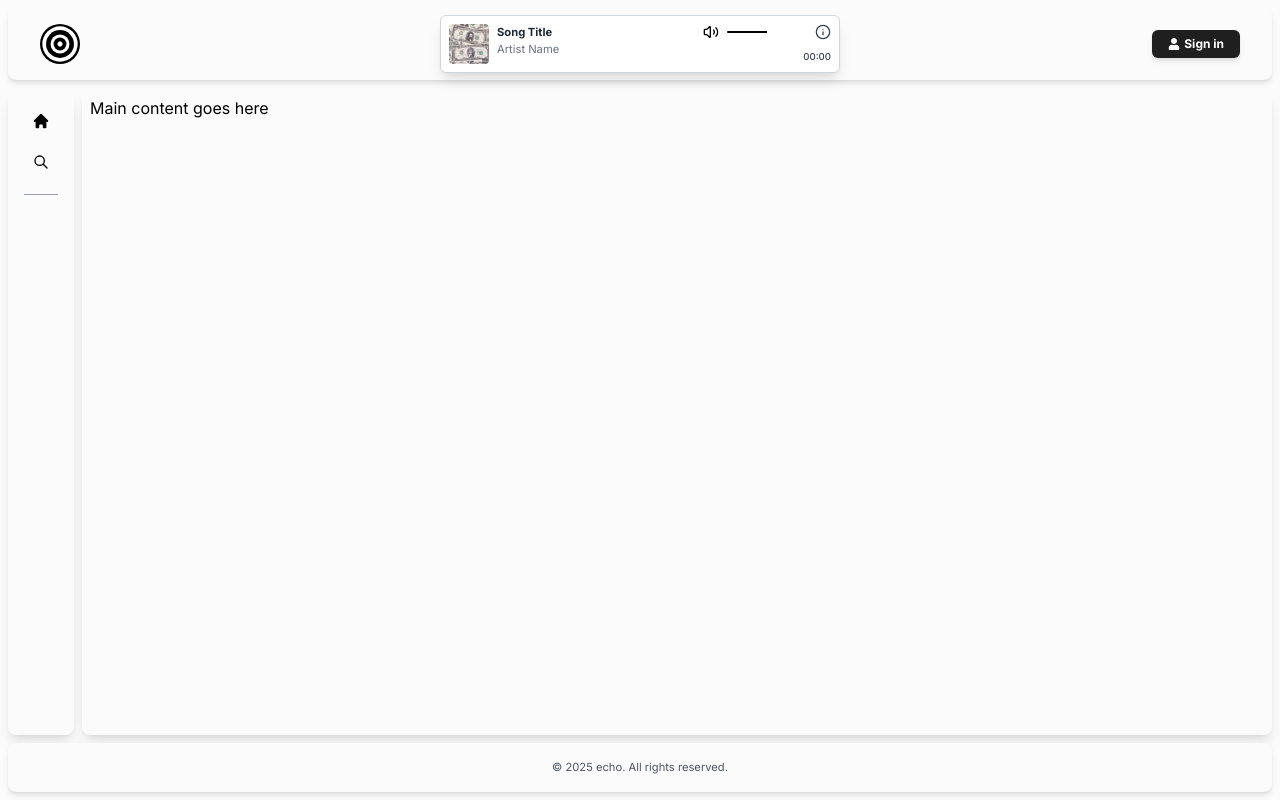
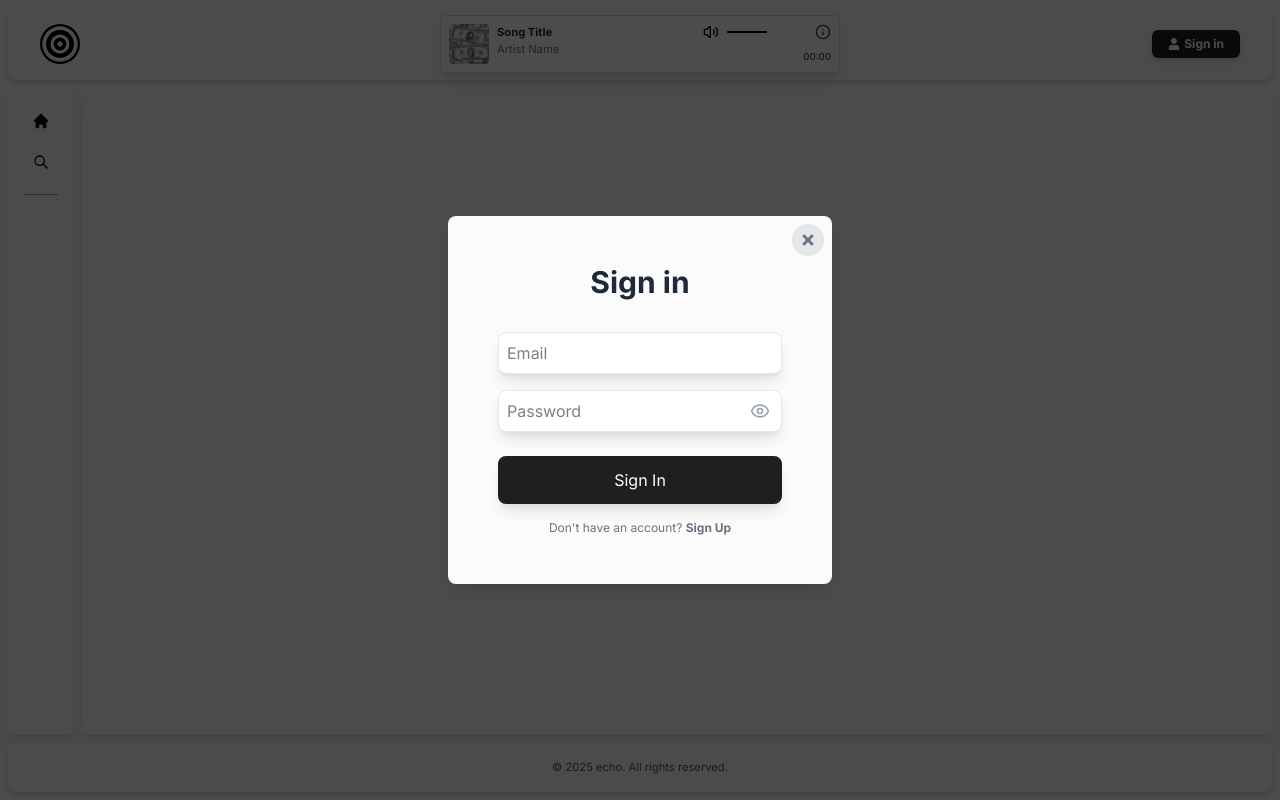
Before and after one commit to CurlCreep/backend-marketplace, a Next.js app in the folder frontend/: page / in a window 1280 px wide. Both pictures are taken after a click on the button "Sign in". Built offline with nearby package versions, Linux system fonts and the light colour scheme; no server answers.

Commit message:
added sign in form

```diff
--- /dev/null
+++ b/frontend/app/components/form.tsx
@@ -0,0 +1,75 @@
+import React, { useState } from "react";
+import { Eye, EyeOff } from "lucide-react";
+import { FaTimes } from "react-icons/fa";
+
+interface FormProps {
+    onClose: () => void;
+}
+
+export default function Form({ onClose }: FormProps) {
+    const [showPassword, setShowPassword] = useState(false);
+    return (
+        <div className="fixed inset-0 bg-black/70 flex items-center justify-center z-50">
+            <div className="flex-col bg-secondary-light dark:bg-secondary-dark p-6 rounded-lg shadow-lg relative w-full max-w-sm">
+                <button
+                className="absolute top-2 right-2 bg-gray-200 dark:bg-primary-dark rounded-full text-gray-500 hover:text-gray-700 dark:text-gray-200 dark:hover:text-white cursor-pointer w-8 h-8 flex items-center justify-center text-2xl leading-none"
+                onClick={onClose}
+                >
+                    <FaTimes size={16} color="currentColor" />
+                </button>
+
+                <div className="flex-col mt-2 items-center justify-center text-center p-4 w-fit mx-auto">
+                    <h1 className="text-3xl font-bold mb-8 bg-secondary-light dark:bg-secondary-dark text-gray-800 dark:text-gray-100">
+                        Sign in
+                    </h1>
+                    {/* Input fields */}
+                    <input
+                        type="email"
+                        placeholder="Email"
+                        className="w-full p-2 mb-4 rounded-lg bg-white focus:outline-none shadow-lg border border-gray-200"
+                    />
+                    <div className="relative w-full mb-6">
+                        <input
+                            type={showPassword ? "text" : "password"}
+                            placeholder="Password"
+                            className="w-full p-2 pr-10 rounded-lg bg-white focus:outline-none shadow-lg border border-gray-200"
+                        />
+                        <button
+                            type="button"
+                            className="absolute inset-y-0 right-3 flex items-center text-gray-400 hover:text-secondary-dark cursor-pointer"
+                            onClick={() => setShowPassword(!showPassword)}
+                        >
+                            {showPassword ? <EyeOff className="w-5 h-5" /> : <Eye className="w-5 h-5" />}
+                        </button>
+                    </div>
+                    <button
+                    type="button"
+                    className="relative overflow-hidden cursor-pointer w-full bg-primary-dark text-white dark:bg-secondary-gray p-3 rounded-lg shadow-lg group"
+                    >
+                        Sign In
+                        <span
+                            className="absolute right-4 top-1/2 -translate-y-1/2 translate-x-full opacity-0 group-hover:translate-x-0 group-hover:opacity-100 transition-all duration-300"
+                        >
+                            &rarr;
+                        </span>
+                    </button>
+
+                </div>
+
+
+                <div className="flex items-center w-fit mx-auto mb-6">
+                    <p className="text-gray-500 dark:text-gray-300 text-xs">
+                        Don't have an account?{" "}
+                        <button
+                        className="text-gray-500 dark:text-gray-300 text-xs hover:underline font-semibold cursor-pointer"
+                        >
+                            Sign Up
+                        </button>
+                    </p>
+                </div>
+
+
+            </div>
+        </div>
+    );
+}
--- a/frontend/app/components/navbar.tsx
+++ b/frontend/app/components/navbar.tsx
@@ -1,8 +1,11 @@
-import React from "react";
+import React, { useState } from "react";
 import { FaUser } from 'react-icons/fa';
 import MusicPlayer from '@/app/components/player';
+import { toggleModal } from "@/app/helpers/toggleModal";
+import Form from "@/app/components/form";
 
 export default function NavBar() {
+  const [isModalOpen, setIsModalOpen] = useState(false);
   return (
     <>
         {/* Navbar */}
@@ -15,20 +18,22 @@ export default function NavBar() {
                 />
             </div>
 
-            {/* Music Player - perfectly centered */}
+            {/* Music Player */}
             <div className="absolute left-1/2 transform -translate-x-1/2 min-w-[400px]">
                 <MusicPlayer />
             </div>
 
             {/* Sign in button */}
             <div className="space-x-4">
-                <button className="bg-primary-dark text-white dark:bg-primary-light dark:text-black flex items-center gap-1 text-xs px-4 py-1.5 font-bold rounded-md shadow-md cursor-pointer">
+                <button className="bg-primary-dark text-white dark:bg-primary-light dark:text-black flex items-center gap-1 text-xs px-4 py-1.5 font-bold rounded-md shadow-md cursor-pointer" onClick={() => toggleModal(setIsModalOpen)}>
                     <FaUser />
                     Sign in
                 </button>
             </div>
         </nav>
 
+        {/* Floating Window */}
+        {isModalOpen && <Form onClose={() => toggleModal(setIsModalOpen)} />}
     </>
   );
 }
--- a/frontend/app/globals.css
+++ b/frontend/app/globals.css
@@ -10,4 +10,5 @@
 
   --color-secondary-light: #fbfbfb;
   --color-secondary-dark: #262626;
+  --color-secondary-gray: #3a3a3a;
 }
--- /dev/null
+++ b/frontend/app/helpers/toggleModal.js
@@ -0,0 +1,3 @@
+export function toggleModal(setIsModalOpen) {
+  setIsModalOpen(prev => !prev);
+}
--- a/frontend/app/home.tsx
+++ b/frontend/app/home.tsx
@@ -15,7 +15,6 @@ export default function HomePage() {
 
         {/* Body */}
         <main className="flex-1 items-center justify-center shadow-lg rounded-lg bg-secondary-light dark:bg-secondary-dark p-2 mr-2">
-          <p>Main content goes here</p>
         </main>
       </div>
 
```
